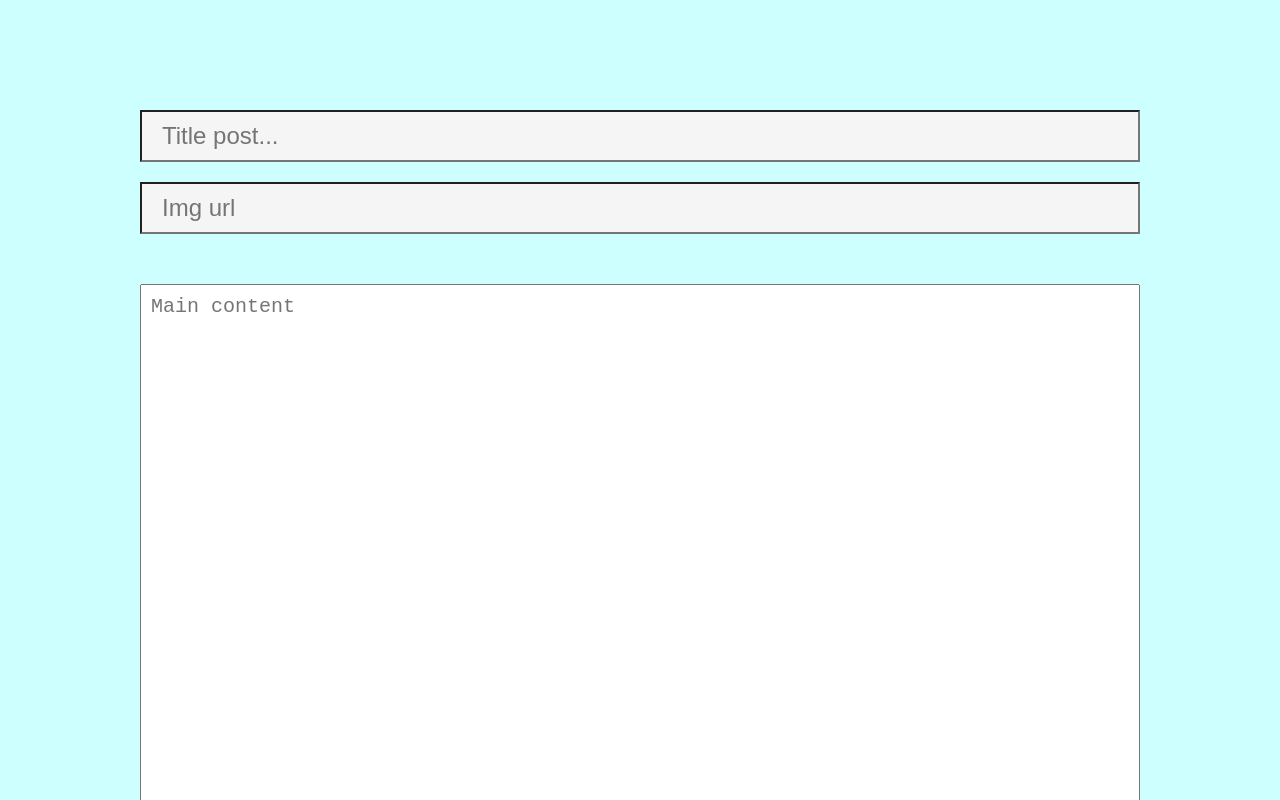
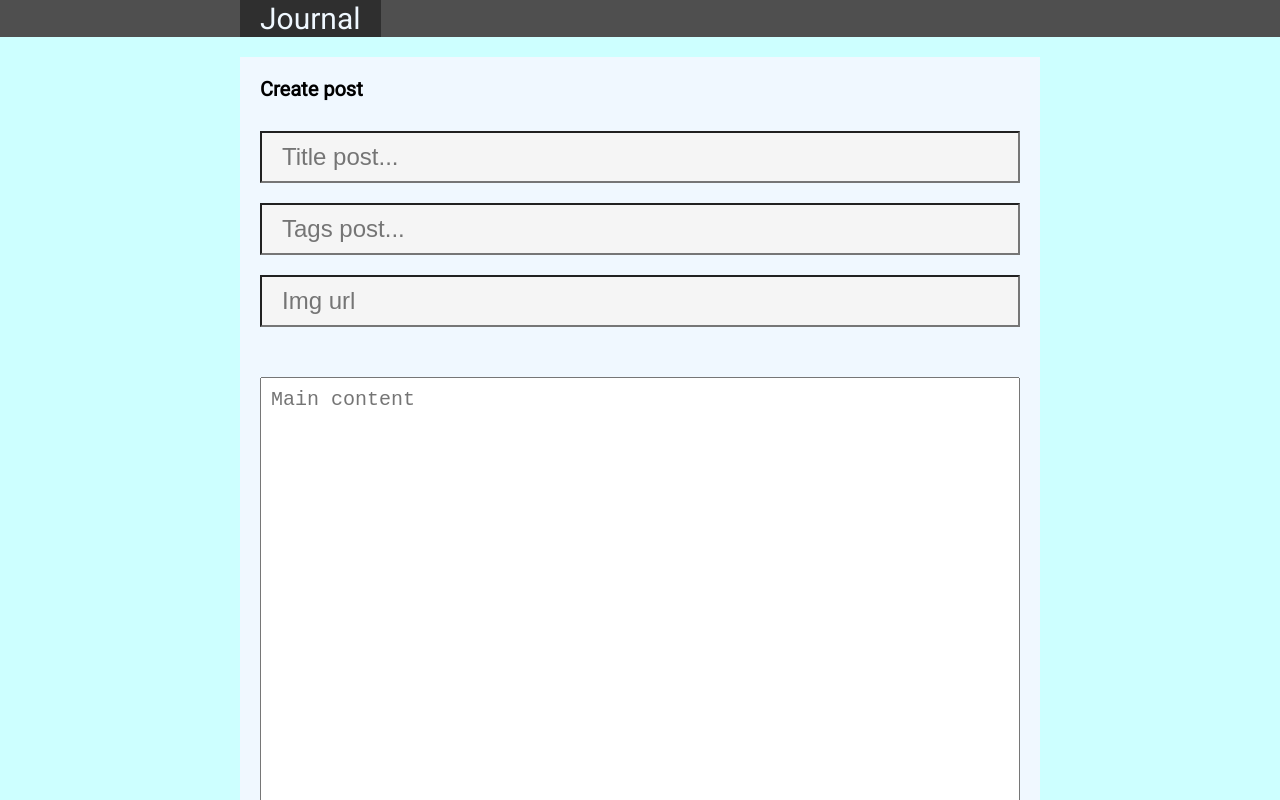
Before and after one commit to LevinIgor/myJournal, a Vue app: page /post/create in a window 1280 px wide. Shown: the top 800 px of the page. Built offline with nearby package versions, Linux system fonts and the light colour scheme.

Commit message:
Добавил название страниц

```diff
--- a/src/views/adminView.vue
+++ b/src/views/adminView.vue
@@ -12,7 +12,9 @@
       <div class="content">
         <TransitionGroup name="list">
           <div class="post" v-for="post in filterPosts" :key="post.id">
-            <div class="post-title">{{ post.title }}</div>
+            <RouterLink :to="`/post/${post.id}`" class="post-title">
+              {{ post.title }}
+            </RouterLink>
             <div class="post-id">{{ post.id }}</div>
             <div class="post-control">
               <img
@@ -79,6 +81,7 @@ onMounted(async () => {
 }
 .admin {
   box-sizing: border-box;
+  min-height: 100vh;
   width: var(--content-wrapper-width);
   padding: 20px;
   background-color: rgb(255, 255, 255);
@@ -119,6 +122,8 @@ onMounted(async () => {
   cursor: pointer;
   font-size: 20px;
   font-weight: bold;
+  text-decoration: none;
+  color: black;
 }
 .post-control {
   display: flex;
@@ -142,6 +147,5 @@ onMounted(async () => {
 .list-enter-from,
 .list-leave-to {
   opacity: 0;
-  transform: translateX(300px);
 }
 </style>
--- a/src/views/postCreateView.vue
+++ b/src/views/postCreateView.vue
@@ -1,14 +1,20 @@
 <template>
   <div class="wrapper">
-    <input class="title" v-model="post.title" placeholder="Title post..." />
-    <input class="title" v-model="post.img" placeholder="Img url" />
-    <textarea v-model="post.text" placeholder="Main content" />
-    <button @click="createPost" class="btn-create-post">Create post</button>
+    <VHeader mode="onlyLogo" />
+    <div class="create-post">
+      <div class="title">Create post</div>
+      <input class="input" v-model="post.title" placeholder="Title post..." />
+      <input class="input" v-model="post.tags" placeholder="Tags post..." />
+      <input class="input" v-model="post.img" placeholder="Img url" />
+      <textarea v-model="post.text" placeholder="Main content" />
+      <button @click="createPost" class="btn-create-post">Create post</button>
+    </div>
   </div>
 </template>
 <script setup>
 import { reactive } from "vue";
 import createPostBD from "../firebase/createPost.js";
+import VHeader from "@/components/v-header.vue";
 
 const post = reactive({
   id: Date.now(),
@@ -30,12 +36,23 @@ const createPost = async () => {
 <style scoped>
 .wrapper {
   box-sizing: border-box;
-  width: 1200px;
   min-height: 100vh;
-  margin: 0 auto;
-  padding: 100px;
 }
-.title {
+.create-post {
+  box-sizing: border-box;
+  width: var(--content-wrapper-width);
+  background-color: aliceblue;
+  margin: 20px auto;
+  display: flex;
+  flex-direction: column;
+  padding: 20px;
+}
+.title{
+  font-size: 20px;
+  font-weight: bold;
+  margin-bottom: 20px;
+}
+.input {
   box-sizing: border-box;
   width: 100%;
   font-size: 24px;
@@ -50,6 +67,7 @@ textarea {
   padding: 10px;
   margin-top: 40px;
   font-size: 20px;
+  resize: vertical;
 }
 
 .text-type {
--- a/src/views/postEditView.vue
+++ b/src/views/postEditView.vue
@@ -2,6 +2,7 @@
   <div class="wrapper">
     <VHeader mode="onlyLogo" />
     <div class="edit">
+      <div class="header">Edit post</div>
       <input
         type="text"
         class="title input"
@@ -64,6 +65,11 @@ onMounted(async () => {
   flex-direction: column;
   padding: 20px;
 }
+.header{
+  font-size: 20px;
+  font-weight: bold;
+  margin-bottom: 20px;
+}
 .input {
   font-size: 28px;
   margin-bottom: 20px;
```
